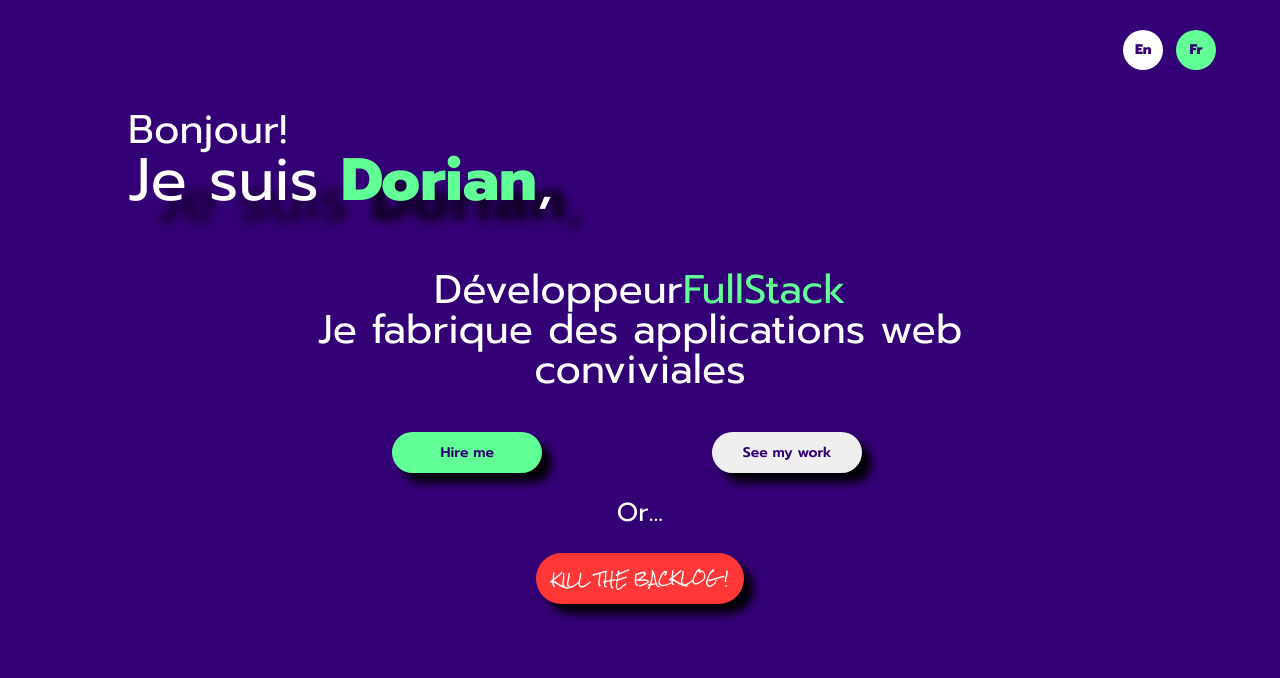
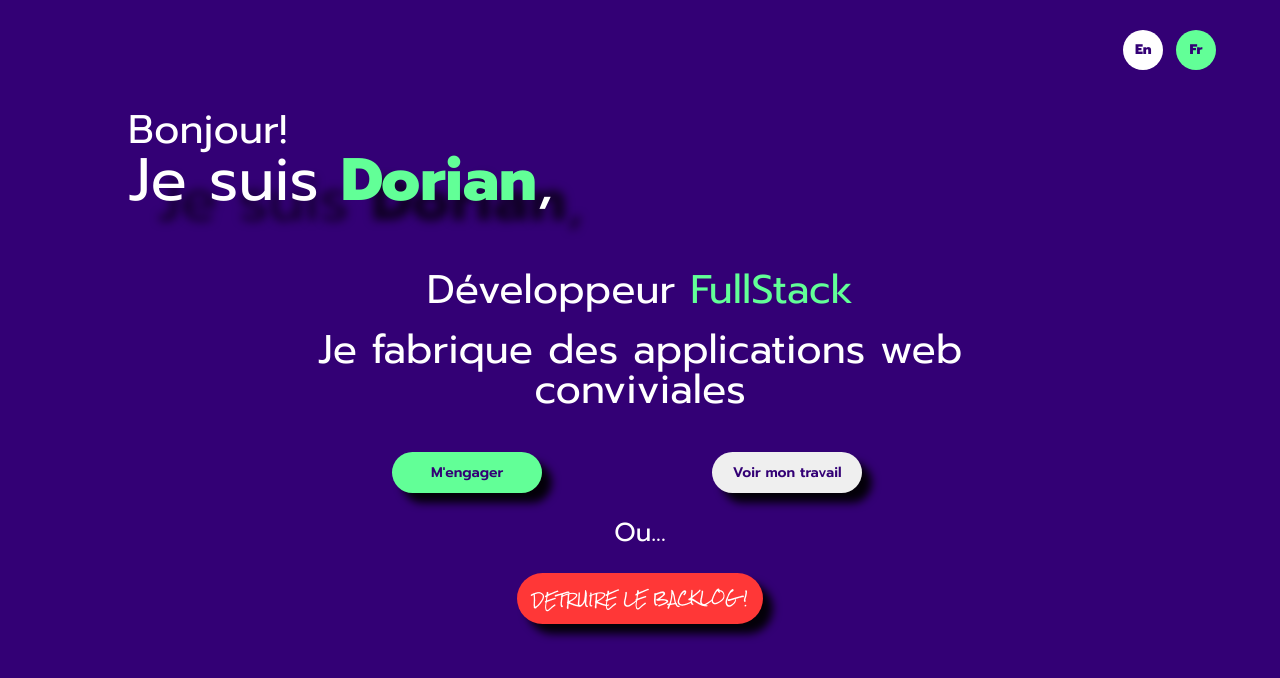
Before and after one commit to DDoorriiaann/personal-website, an Angular app: page / in a window 1280 px wide. Both pictures are taken after a click on the element "Fr". Shown: the top 678 px of the page. Built offline with nearby package versions, Linux system fonts and the light colour scheme.

Commit message:
[FIX]#Hero: minor redundant code cleaning

```diff
--- a/src/app/modules/hero/hero.component.html
+++ b/src/app/modules/hero/hero.component.html
@@ -30,7 +30,7 @@
 
         <span class="developer-desktop"> Developer !</span>
         <p class="developer-mobile">Developer !</p>
-        <p>I craft user-friendly web applications.</p>
+        <p class="what-second-part">I craft user-friendly web applications.</p>
       </div>
       <div class="hero-text-buttons">
         <div class="hero-text-buttons buttons-group">
@@ -61,32 +61,40 @@
         Je suis <span class="secondary bold">Dorian</span>,
       </div>
       <div class="what">
-        <span class="developer-desktop"> Développeur</span>
+        <span class="developer-desktop">Développeur </span>
         <p class="developer-mobile">Développeur</p>
-        <span class="secondary" #jobTitle *ngIf="animCount == 0"></span>
-        <span class="secondary" *ngIf="this.animCount == 1">FullStack</span>
+        <span
+          class="fullstack secondary"
+          #jobTitle
+          *ngIf="animCount == 0"
+        ></span>
+        <span class="fullstack secondary" *ngIf="this.animCount == 1"
+          >FullStack</span
+        >
 
-        <p>Je fabrique des applications web conviviales</p>
+        <p class="what-second-part">
+          Je fabrique des applications web conviviales
+        </p>
       </div>
       <div class="hero-text-buttons">
         <div class="hero-text-buttons buttons-group">
           <div class="buttons-group-left">
             <button class="rounded-button hero-text-button shadow-near">
-              Hire me
+              M'engager
             </button>
           </div>
           <div class="buttons-group-right">
             <button class="rounded-button hero-text-button shadow-near">
-              See my work
+              Voir mon travail
             </button>
           </div>
         </div>
       </div>
     </div>
     <div class="game-button">
-      <div class="text-hook">Or...</div>
+      <div class="text-hook">Ou...</div>
       <button class="rounded-button kill-the-backlog-button shadow-near">
-        <div class="kill-the-backlog-button-text">KILL THE BACKLOG !</div>
+        <div class="kill-the-backlog-button-text">DETRUIRE LE BACKLOG !</div>
       </button>
     </div>
   </div>
--- a/src/app/modules/hero/hero.component.scss
+++ b/src/app/modules/hero/hero.component.scss
@@ -29,6 +29,7 @@
     height: 30px;
     color: $primary;
     font-weight: 700;
+    user-select: none;
   }
 }
 
@@ -59,6 +60,12 @@
     font-size: 40px;
     & .developer-mobile {
       display: none;
+    }
+    & .what-second-part {
+      padding-top: 20px;
+    }
+    & .fullstack {
+      margin: 0;
     }
   }
   & .hero-text-buttons {
@@ -98,6 +105,7 @@
   align-items: center;
   font-size: 20px;
   padding-bottom: 50px;
+  user-select: none;
   & .kill-the-backlog-button {
     margin-top: 30px;
     background-color: $warn;
@@ -115,6 +123,7 @@
   font-weight: 600;
   width: 150px;
   color: $primary;
+  user-select: none;
 }
 
 .secondary {
@@ -164,23 +173,20 @@
       width: 80vw;
       text-align: center;
       font-size: 25px;
+      line-height: 25px;
       & .developer-desktop {
         display: none;
       }
       & .developer-mobile {
         display: block;
-      }
-      & #jobTitle {
-        color: red !important;
-        height: 50px;
-        clear: both;
+        margin-bottom: 0;
       }
     }
     & .hero-text-buttons .buttons-group {
       width: 100vw;
     }
     & .hero-text-button {
-      margin: 1vh 0 0 0;
+      margin: 10px 0 0 0;
     }
   }
 }
--- a/src/app/modules/hero/hero.component.ts
+++ b/src/app/modules/hero/hero.component.ts
@@ -15,13 +15,12 @@ export class HeroComponent implements AfterViewInit {
   i = 0;
   constructor() {}
   ngAfterViewInit(): void {
-    this.write1();
+    this.i = -1;
     if (localStorage.getItem('language')) {
       this.language = localStorage.getItem('language')!;
+      this.jobTitle.nativeElement.innerHTML = '';
     }
-    if (localStorage.getItem('animCount')) {
-      this.animCount = parseInt(localStorage.getItem('animCount')!, 10);
-    }
+    this.write1();
   }
   //////////// Typewriter effect
   write1() {
@@ -34,8 +33,6 @@ export class HeroComponent implements AfterViewInit {
       setTimeout(() => this.write1(), speed);
     } else if (this.i == this.firstJobTitle.length && this.animCount == 0) {
       this.delete1();
-    } else if (this.animCount == 1) {
-      this.jobTitle.nativeElement.innerHTML = 'FullStack';
     }
   }
   delete1() {
@@ -49,8 +46,6 @@ export class HeroComponent implements AfterViewInit {
       } else if (this.i == 0) {
         this.write2();
       }
-    } else {
-      this.jobTitle.nativeElement.innerHTML = 'FullStack';
     }
   }
   write2() {
@@ -65,8 +60,6 @@ export class HeroComponent implements AfterViewInit {
       } else if (this.i == this.secondJobTitle.length) {
         this.delete2();
       }
-    } else {
-      this.jobTitle.nativeElement.innerHTML = 'FullStack';
     }
   }
   delete2() {
@@ -80,8 +73,6 @@ export class HeroComponent implements AfterViewInit {
       } else if (this.i == 0) {
         this.write3();
       }
-    } else {
-      this.jobTitle.nativeElement.innerHTML = 'FullStack';
     }
   }
   write3() {
@@ -94,8 +85,6 @@ export class HeroComponent implements AfterViewInit {
         this.i++;
         setTimeout(() => this.write3(), speed);
       }
-    } else {
-      this.jobTitle.nativeElement.innerHTML = 'FullStack';
     }
   }
   stopAnim() {
@@ -107,6 +96,5 @@ export class HeroComponent implements AfterViewInit {
   toggleLanguage(updatedLanguage: string) {
     this.language = updatedLanguage;
     localStorage.setItem('language', updatedLanguage);
-    localStorage.setItem('animCount', '0');
   }
 }
--- a/src/styles.scss
+++ b/src/styles.scss
@@ -44,10 +44,9 @@ $personal-website-theme: mat.define-light-theme(
 html,
 body {
   height: 100%;
-}
-body {
   margin: 0;
   font-family: "Solway", serif;
+  //min-width: 360px;
 }
 
 .rounded-button {
```
